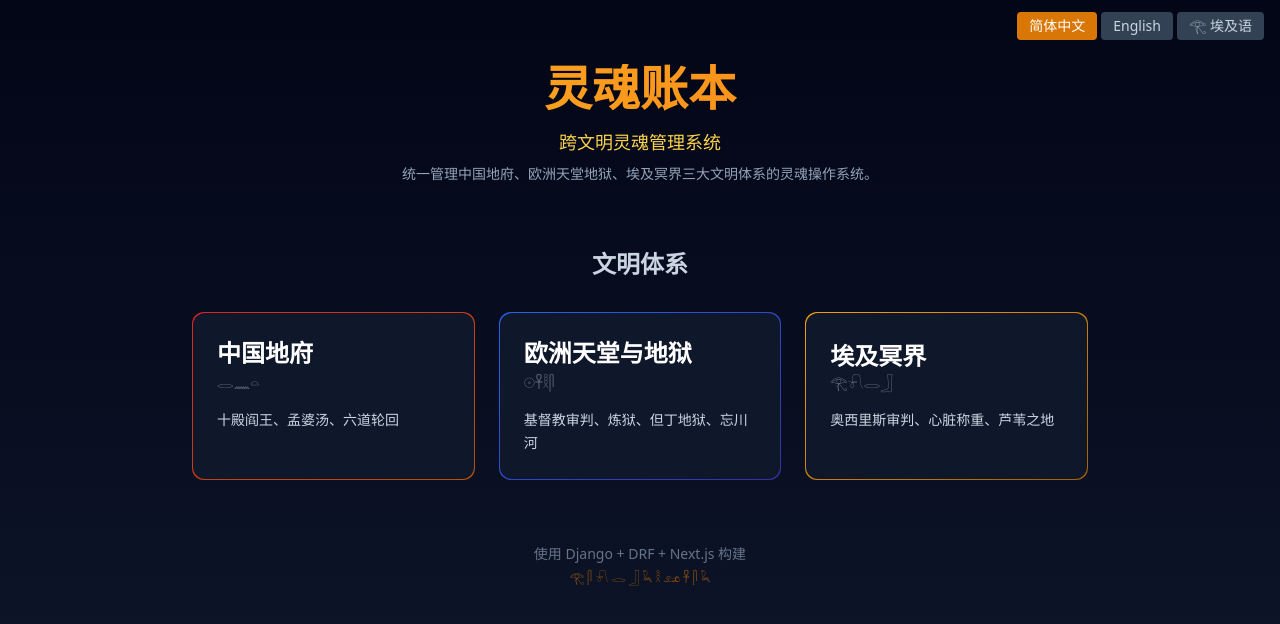
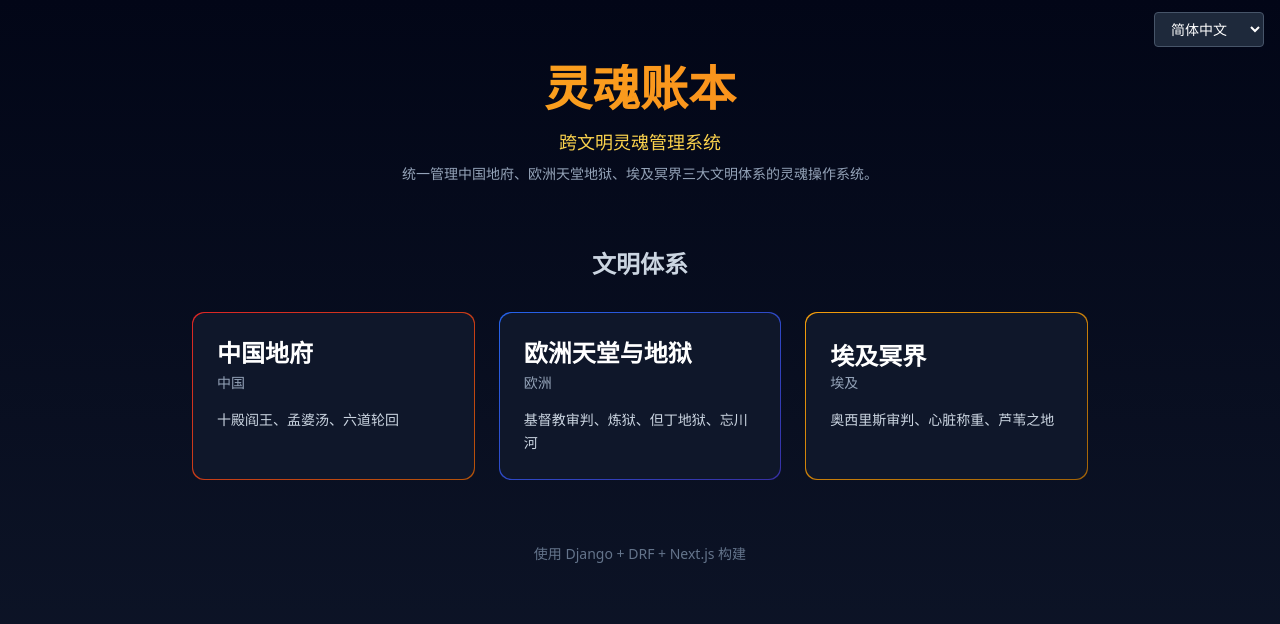
Before and after one commit to Tardisyuan/SoulLedger, a Next.js app in the folder frontend/: page / in a window 1280 px wide. Shown: the top 624 px of the page. Built offline with nearby package versions, Linux system fonts and the light colour scheme.

Commit message:
fix: clean up message files and language switcher
- zh-Hans.json: remove hieroglyphs from subtitle fields (pure Chinese)
- en.json: remove Chinese from subtitle fields (pure English)
- page.tsx: footer hieroglyphs only shown when locale=egy
- LanguageSwitcher: change from buttons to dropdown select

```diff
--- a/frontend/app/page.tsx
+++ b/frontend/app/page.tsx
@@ -3,7 +3,7 @@
 import { useI18n } from "@/src/contexts/I18nContext";
 
 export default function HomePage() {
-  const { t } = useI18n();
+  const { t, locale } = useI18n();
 
   return (
     <main className="min-h-screen bg-gradient-to-b from-slate-950 to-slate-900 text-white">
@@ -28,21 +28,19 @@ export default function HomePage() {
               subtitle={t("home.chinese_subtitle")}
               description={t("home.chinese_desc")}
               color="from-red-600 to-amber-700"
-              isEgyptian={false}
             />
             <CivilizationCard
               title={t("home.european_title")}
               subtitle={t("home.european_subtitle")}
               description={t("home.european_desc")}
               color="from-blue-600 to-indigo-800"
-              isEgyptian={false}
             />
             <CivilizationCard
               title={t("home.egyptian_title")}
               subtitle={t("home.egyptian_subtitle")}
               description={t("home.egyptian_desc")}
               color="from-amber-500 to-yellow-700"
-              isEgyptian={true}
+              isEgyptian
             />
           </div>
         </section>
@@ -51,9 +49,14 @@ export default function HomePage() {
           <p className="text-slate-500 text-sm">
             {t("footer.built_with")}
           </p>
-          <p className="text-amber-600 text-xs mt-1 font-egyptian" style={{ fontFamily: "'Noto Sans Egyptian Hieroglyphs', sans-serif" }}>
-            𓂀 𓋴 𓍯 𓂋 𓃀 𓆗 𓎛 𓃭 𓋹 𓋴 𓆗
-          </p>
+          {locale === "egy" && (
+            <p
+              className="text-amber-600 text-xs mt-1"
+              style={{ fontFamily: "'Noto Sans Egyptian Hieroglyphs', sans-serif" }}
+            >
+              𓂀 𓋴 𓍯 𓂋 𓃀 𓆗 𓎛 𓃭 𓋹 𓋴 𓆗
+            </p>
+          )}
         </div>
       </div>
     </main>
@@ -71,15 +74,13 @@ function CivilizationCard({
   subtitle: string;
   description: string;
   color: string;
-  isEgyptian: boolean;
+  isEgyptian?: boolean;
 }) {
   return (
     <div className={`rounded-xl bg-gradient-to-br ${color} p-px`}>
       <div className="bg-slate-900 rounded-xl p-6 h-full">
         <p
-          className={`text-2xl font-bold mb-1 ${
-            isEgyptian ? "font-egyptian" : ""
-          }`}
+          className="text-2xl font-bold mb-1"
           style={
             isEgyptian
               ? { fontFamily: "'Noto Sans Egyptian Hieroglyphs', sans-serif" }
--- a/frontend/components/LanguageSwitcher.tsx
+++ b/frontend/components/LanguageSwitcher.tsx
@@ -5,21 +5,25 @@ import { useI18n, LOCALE_LABELS, Locale } from "@/src/contexts/I18nContext";
 export function LanguageSwitcher() {
   const { locale, setLocale, hydrated } = useI18n();
 
+  if (!hydrated) {
+    return (
+      <select className="bg-slate-800 text-slate-300 text-sm rounded px-3 py-1.5 border border-slate-600">
+        <option>—</option>
+      </select>
+    );
+  }
+
   return (
-    <div className="flex items-center gap-1" suppressHydrationWarning>
+    <select
+      value={locale}
+      onChange={(e) => setLocale(e.target.value as Locale)}
+      className="bg-slate-800 text-white text-sm rounded px-3 py-1.5 border border-slate-600 cursor-pointer focus:outline-none focus:ring-2 focus:ring-amber-500"
+    >
       {(Object.keys(LOCALE_LABELS) as Locale[]).map((loc) => (
-        <button
-          key={loc}
-          onClick={() => setLocale(loc)}
-          className={`px-3 py-1 rounded text-sm transition-colors ${
-            locale === loc && hydrated
-              ? "bg-amber-600 text-white"
-              : "bg-slate-700 text-slate-300 hover:bg-slate-600"
-          }`}
-        >
+        <option key={loc} value={loc}>
           {LOCALE_LABELS[loc]}
-        </button>
+        </option>
       ))}
-    </div>
+    </select>
   );
 }
--- a/frontend/messages/en.json
+++ b/frontend/messages/en.json
@@ -14,13 +14,13 @@
     "hero_description": "Manage souls across Chinese Diyu, European Heaven & Hell, and Egyptian Duat — from a single unified platform.",
     "civilizations_title": "Civilizations",
     "chinese_title": "Chinese Diyu",
-    "chinese_subtitle": "中国地府",
+    "chinese_subtitle": "China",
     "chinese_desc": "Ten Courts of Yama, Mengpo Soup, Six Realms of Reincarnation",
     "european_title": "European Heaven & Hell",
-    "european_subtitle": "欧洲天堂地狱",
+    "european_subtitle": "Europe",
     "european_desc": "Christian Tribunal, Purgatory, Dante's Circles, Lethe River",
     "egyptian_title": "Egyptian Duat",
-    "egyptian_subtitle": "埃及冥界",
+    "egyptian_subtitle": "Egypt",
     "egyptian_desc": "Osiris Judgment, Heart Weighing against Ma'at Feather, Field of Reeds"
   },
   "footer": {
--- a/frontend/messages/zh-Hans.json
+++ b/frontend/messages/zh-Hans.json
@@ -14,13 +14,13 @@
     "hero_description": "统一管理中国地府、欧洲天堂地狱、埃及冥界三大文明体系的灵魂操作系统。",
     "civilizations_title": "文明体系",
     "chinese_title": "中国地府",
-    "chinese_subtitle": "𓂋𓈖𓏏",
+    "chinese_subtitle": "中国",
     "chinese_desc": "十殿阎王、孟婆汤、六道轮回",
     "european_title": "欧洲天堂与地狱",
-    "european_subtitle": "𓇳𓋹𓎛𓋴",
+    "european_subtitle": "欧洲",
     "european_desc": "基督教审判、炼狱、但丁地狱、忘川河",
     "egyptian_title": "埃及冥界",
-    "egyptian_subtitle": "𓂀𓍯𓂋𓃀",
+    "egyptian_subtitle": "埃及",
     "egyptian_desc": "奥西里斯审判、心脏称重、芦苇之地"
   },
   "footer": {
```
